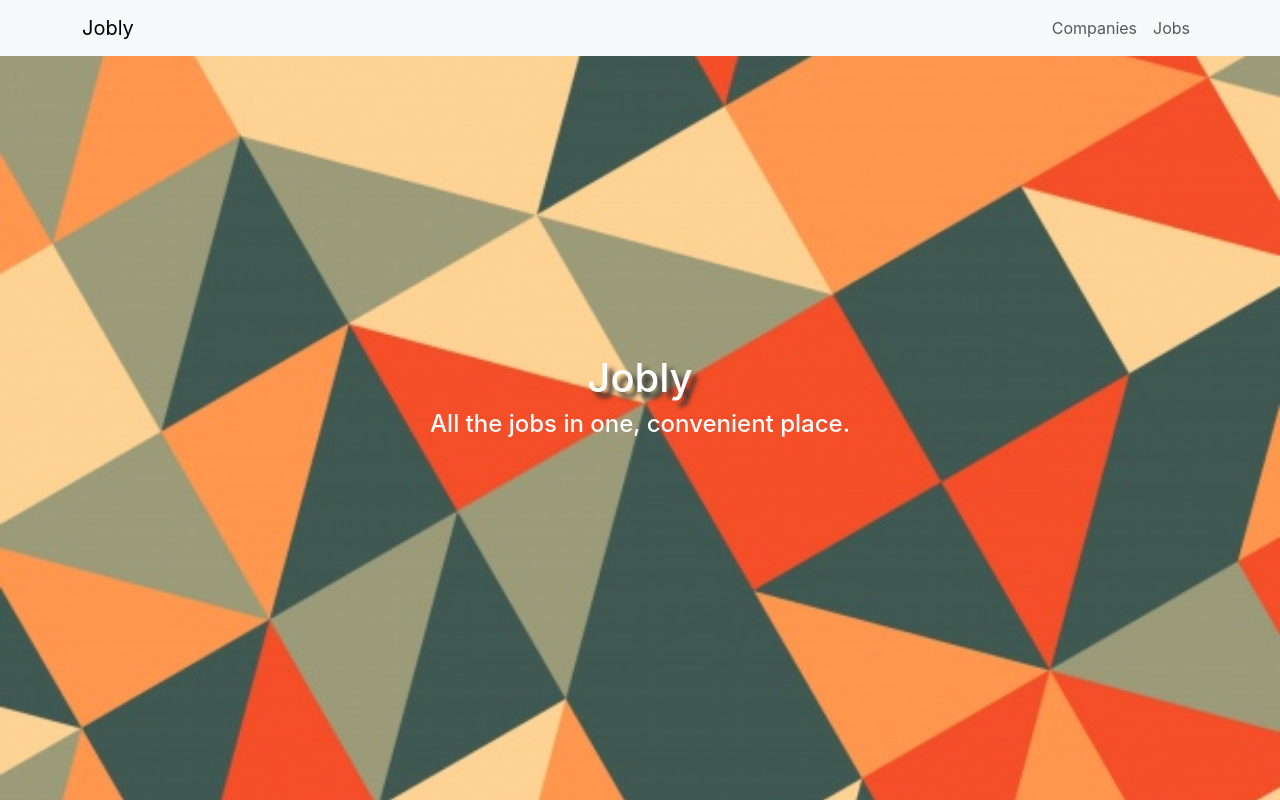
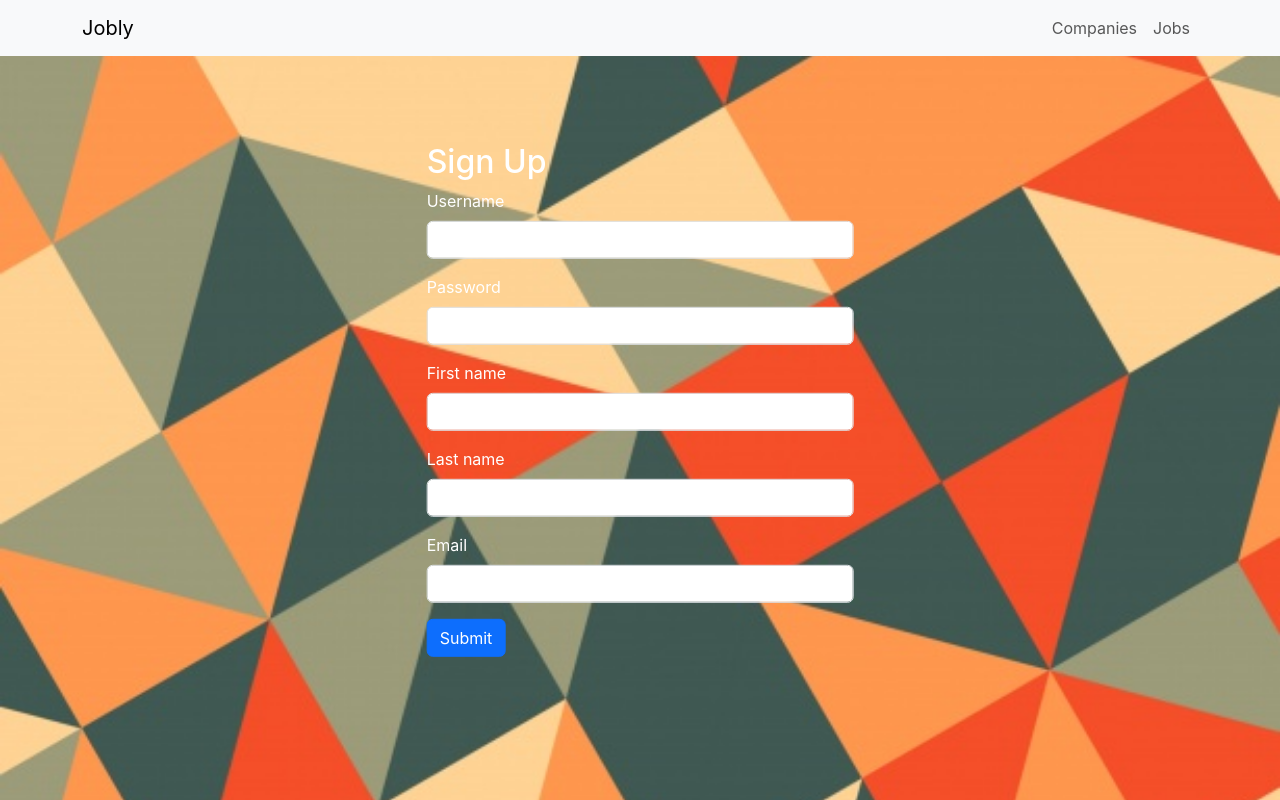
Before and after one commit to camrandev/jobly-frontend, a React (Create React App) app: page /signup in a window 1280 px wide. Before the commit this address led to /. Built offline with nearby package versions, Linux system fonts and the light colour scheme; no server answers.

Commit message:
add signup form, clean both signup and login

```diff
--- a/src/LoginForm.js
+++ b/src/LoginForm.js
@@ -28,29 +28,29 @@ function LoginForm({handleLogin}) {
   }
 
   return (
-    <div className="col-4 mx-auto position-absolute top-50 start-50 translate-middle">
-      <h2 className="text-white">Sign Up</h2>
+    <div className="col-4 mx-auto position-absolute top-50 start-50 translate-middle text-white">
+      <h2>Login</h2>
       <form onSubmit={handleSubmit}>
-        <div class="mb-3">
-          <label htmlFor="username" class="form-label">
-            username
+        <div className="mb-3">
+          <label htmlFor="username" className="form-label">
+            Username
           </label>
           <input
             type="text"
-            class="form-control"
+            className="form-control"
             id="username"
             value={formData?.username}
             onChange={handleChange}
             aria-describedby="usernameHelp"
           />
         </div>
-        <div class="mb-3">
-          <label htmlFor="password" class="form-label">
-            password
+        <div className="mb-3">
+          <label htmlFor="password" className="form-label">
+            Password
           </label>
           <input
             type="text"
-            class="form-control"
+            className="form-control"
             id="password"
             value={formData?.password}
             onChange={handleChange}
@@ -58,7 +58,7 @@ function LoginForm({handleLogin}) {
           />
         </div>
 
-        <button class="btn btn-primary">
+        <button className="btn btn-primary">
           Submit
         </button>
       </form>
--- a/src/RoutesList.js
+++ b/src/RoutesList.js
@@ -5,6 +5,7 @@ import CompaniesList from "./CompaniesList";
 import CompanyDetails from "./CompanyDetails";
 import Jobs from "./Jobs";
 import LoginForm from "./LoginForm";
+import SignUpForm from "./SignUpForm";
 
 /** Holds all route element for the application
  *
@@ -27,8 +28,8 @@ function RoutesList() {
 
       <Route path="/jobs" element={<Jobs />} />
       <Route path="/login" element={<LoginForm />} />
-      {/* <Route path="/signup" element={<SignupForm />} />
-      <Route path="/profile" element={<Profile />} /> */}
+      <Route path="/signup" element={<SignUpForm />} />
+      {/* <Route path="/profile" element={<Profile />} /> */}
 
       <Route path="/*" element={<Navigate to="/" />} />
     </Routes>
--- /dev/null
+++ b/src/SignUpForm.js
@@ -0,0 +1,105 @@
+import React, { useState, useEffect } from "react";
+
+/** DESCRIPTION
+ *
+ * Props:
+ *
+ * State:
+ *
+ * PARENT -> SignUpForm -> {CHILDREN}
+ */
+
+function SignUpForm({ handleSignup }) {
+  const [formData, setFormData] = useState({});
+
+  function handleChange(evt) {
+    const { name, value } = evt.target;
+    setFormData((fData) => ({
+      ...fData,
+      [name]: value,
+    }));
+  }
+
+  function handleSubmit(evt) {
+    console.log("hello from SignUpForm");
+    evt.preventDefault();
+    handleSignup(formData);
+  }
+
+  return (
+    <div className="col-4 mx-auto position-absolute top-50 start-50 translate-middle text-white">
+      <h2 className="text-white">Sign Up</h2>
+      <form onSubmit={handleSubmit}>
+        <div class="mb-3">
+          <label htmlFor="username" className="form-label">
+            Username
+          </label>
+          <input
+            type="text"
+            className="form-control"
+            id="username"
+            value={formData?.username || ""}
+            onChange={handleChange}
+            aria-describedby="usernameHelp"
+          />
+        </div>
+        <div className="mb-3">
+          <label htmlFor="password" className="form-label">
+            Password
+          </label>
+          <input
+            type="text"
+            className="form-control"
+            id="password"
+            value={formData?.password || ""}
+            onChange={handleChange}
+            aria-describedby="passwordHelp"
+          />
+        </div>
+        <div className="mb-3">
+          <label htmlFor="firstName" className="form-label">
+            First name
+          </label>
+          <input
+            type="text"
+            className="form-control"
+            id="firstName"
+            value={formData?.firstName || ""}
+            onChange={handleChange}
+            aria-describedby="firstNameHelp"
+          />
+        </div>
+        <div className="mb-3">
+          <label htmlFor="lastName" className="form-label">
+            Last name
+          </label>
+          <input
+            type="text"
+            className="form-control"
+            id="lastName"
+            value={formData?.lastName || ""}
+            onChange={handleChange}
+            aria-describedby="lastNameHelp"
+          />
+        </div>
+        <div className="mb-3">
+          <label htmlFor="email" className="form-label">
+            Email
+          </label>
+          <input
+            type="email"
+            className="form-control"
+            id="email"
+            value={formData?.email || ""}
+            onChange={handleChange}
+            aria-describedby="emailHelp"
+          />
+        </div>
+
+        <button className="btn btn-primary">Submit</button>
+      </form>
+    </div>
+  );
+}
+
+export default SignUpForm;
```
